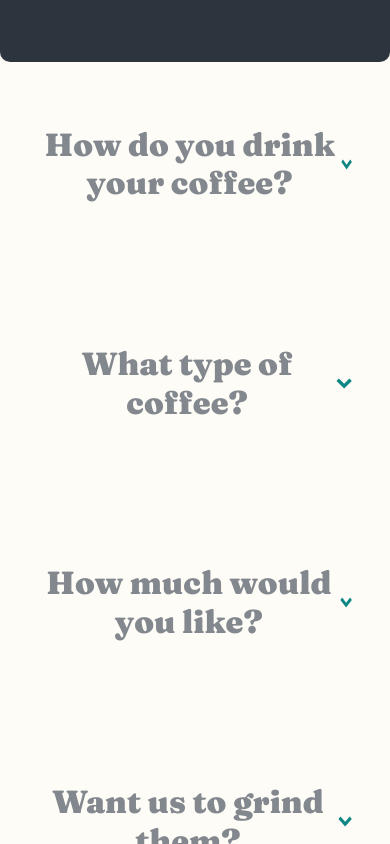
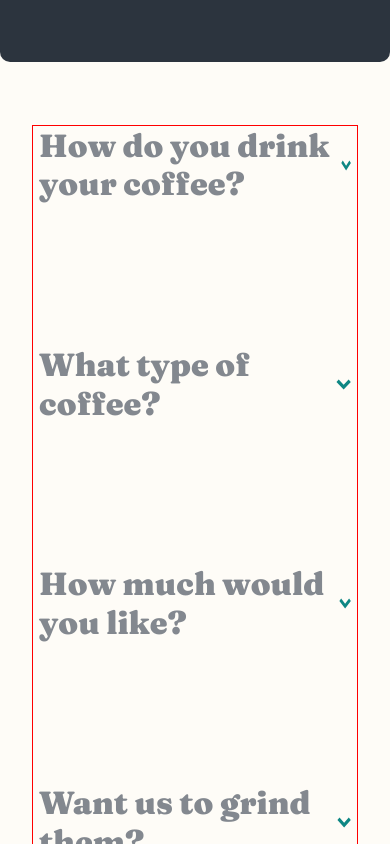
Before and after one commit to ohmymario/coffee-roasters, a Next.js app: page /subscribe in a window 390 px wide. Shown: the part 1560-2404 px from the top of the page. Built offline with nearby package versions, Linux system fonts and the light colour scheme.

Commit message:
add styles to question componet from dsk to tablet

```diff
--- a/components/question/QuestionStyles.js
+++ b/components/question/QuestionStyles.js
@@ -17,7 +17,6 @@ const QuestionStyles = styled.div`
 
   .question-container {
     margin-bottom: 3.5em;
-    /* padding: 0; */
     align-items: center;
     border: none;
     outline: none;
@@ -36,6 +35,8 @@ const QuestionStyles = styled.div`
 
     h2 {
       color: var(--grey);
+      text-align: start;
+      padding-right: 10px;
     }
 
     img {
@@ -101,6 +102,15 @@ const QuestionStyles = styled.div`
     }
   }
 
+  @media screen and (min-width: 769px) and (max-width: 1275px) {
+    .question-container {
+      margin-bottom: 2.5em;
+      h2 {
+        font-size: clamp(32px, 3vw, 40px);
+      }
+    }
+  }
+
   @media (max-width: 768px) {
     margin-bottom: 6.275em;
 
--- a/components/questionContainer/QuestionContainerStyles.js
+++ b/components/questionContainer/QuestionContainerStyles.js
@@ -5,11 +5,20 @@ const QuestionContainerStyles = styled.div`
   justify-content: space-between;
   padding: 85px;
   max-width: 1280px;
+  border: 1px solid red;
 
   .question {
     flex: 0 1 730px;
     &-submit {
       text-align: end;
+    }
+  }
+
+  @media screen and (min-width: 769px) and (max-width: 1275px) {
+    padding: 85px 3.5vw 85px 3.5vw;
+
+    .selection {
+      padding-right: 40px;
     }
   }
 
```
